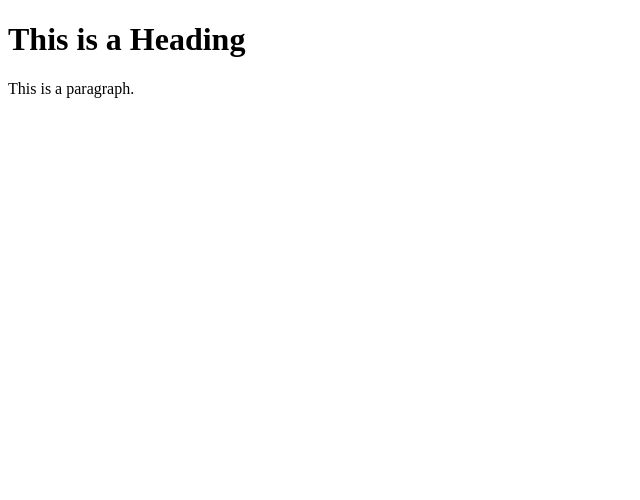
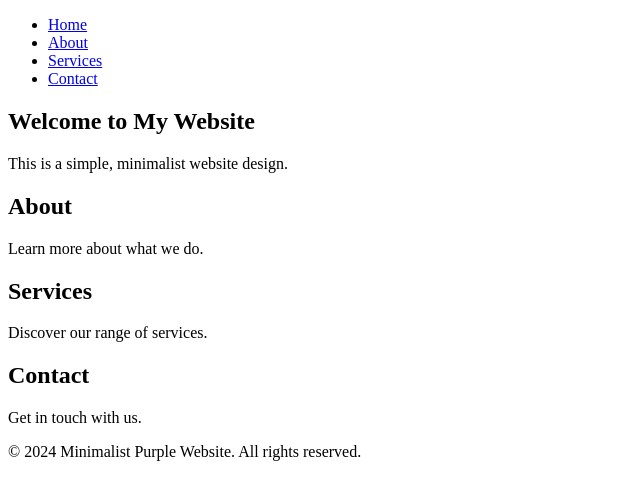
Before and after one commit to Antassium/testwebsite, a plain HTML site: page index.html in a window 1280 px wide. Shown: the whole page, without its empty margins (0-640 px from the left). Drawn offline with Linux system fonts and the light colour scheme.

Commit message:
Update index.html

```diff
--- a/index.html
+++ b/index.html
@@ -1,12 +1,42 @@
 <!DOCTYPE html>
-<html>
-  <head>
-    <title>Page Title</title>
-  </head>
-  <body>
-
-    <h1>This is a Heading</h1>
-    <p>This is a paragraph.</p>
-
-  </body>
+<html lang="en">
+<head>
+    <meta charset="UTF-8">
+    <meta name="viewport" content="width=device-width, initial-scale=1.0">
+    <title>Minimalist Purple Website</title>
+    <link rel="stylesheet" href="styles.css">
+</head>
+<body>
+    <header>
+        <nav>
+            <ul>
+                <li><a href="#home">Home</a></li>
+                <li><a href="#about">About</a></li>
+                <li><a href="#services">Services</a></li>
+                <li><a href="#contact">Contact</a></li>
+            </ul>
+        </nav>
+    </header>
+    <main>
+        <section id="home">
+            <h1>Welcome to My Website</h1>
+            <p>This is a simple, minimalist website design.</p>
+        </section>
+        <section id="about">
+            <h2>About</h2>
+            <p>Learn more about what we do.</p>
+        </section>
+        <section id="services">
+            <h2>Services</h2>
+            <p>Discover our range of services.</p>
+        </section>
+        <section id="contact">
+            <h2>Contact</h2>
+            <p>Get in touch with us.</p>
+        </section>
+    </main>
+    <footer>
+        <p>&copy; 2024 Minimalist Purple Website. All rights reserved.</p>
+    </footer>
+</body>
 </html>
```
